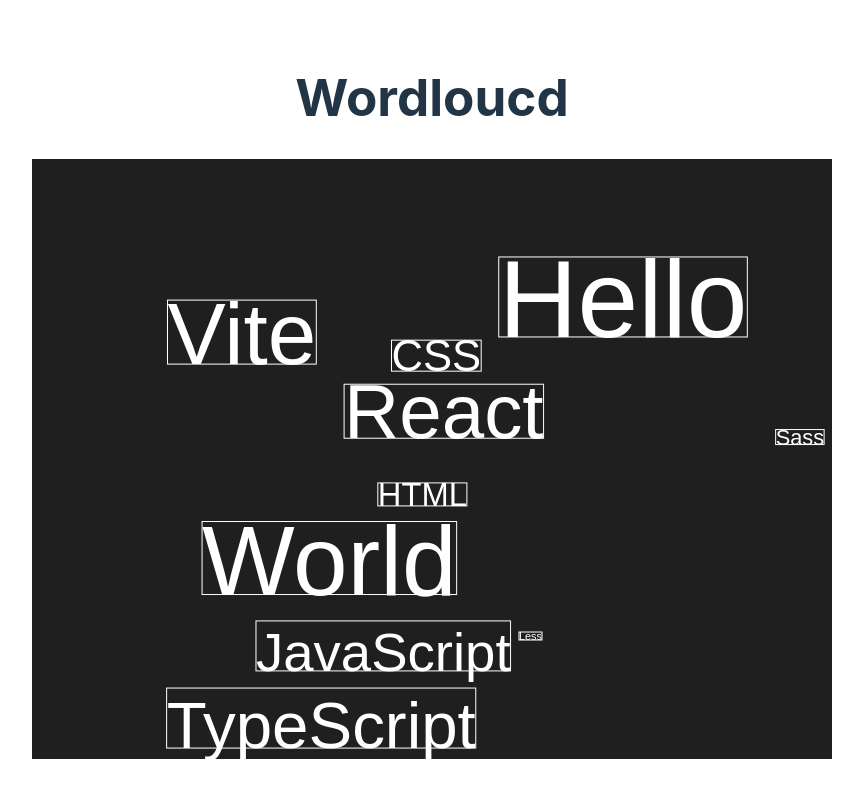
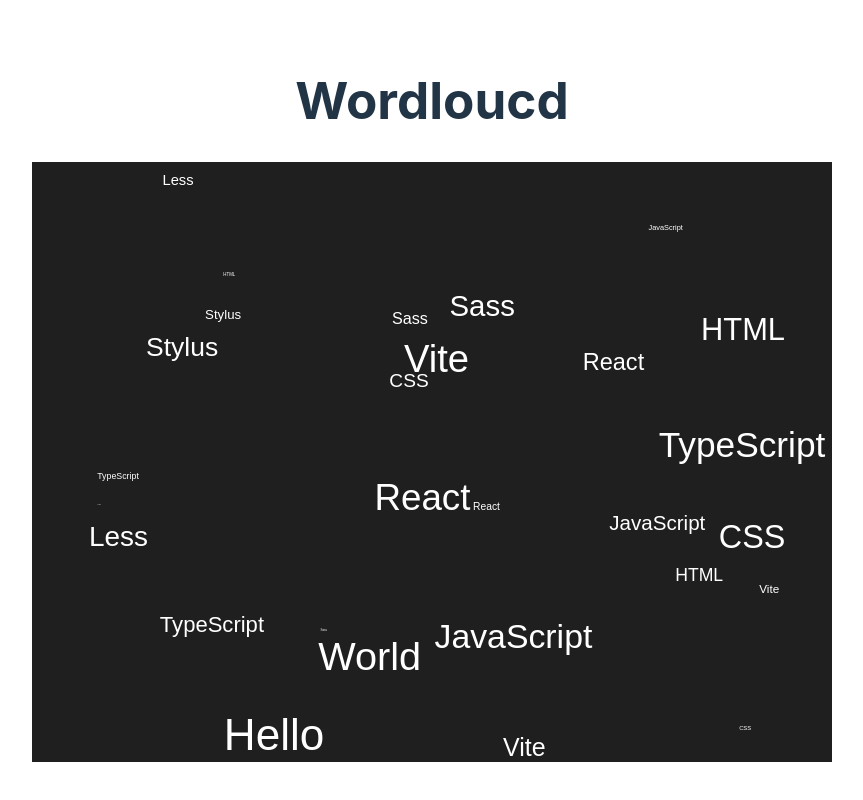
Before and after one commit to johansolbakken/wordcloud, a React (Vite) app: page / in a window 1280 px wide. Shown: the whole page, without its empty margins (208-1071 px from the left). Built offline with nearby package versions, Linux system fonts and the light colour scheme.

Commit message:
Fix size

```diff
--- a/src/App.tsx
+++ b/src/App.tsx
@@ -10,23 +10,60 @@
   const words = [
     { text: "Hello", score: 1 },
     { text: "World", score: 0.9 },
-    { text: "Vite", score: 0.8 },
-    { text: "React", score: 0.7 },
-    { text: "TypeScript", score: 0.6 },
-    { text: "JavaScript", score: 0.5 },
-    { text: "CSS", score: 0.4 },
-    { text: "HTML", score: 0.3 },
-    { text: "Sass", score: 0.2 },
-    { text: "Less", score: 0.1 },
+    { text: "Vite", score: 0.8666 },
+    { text: "React", score: 0.83333 },
+    { text: "TypeScript", score: 0.8 },
+    { text: "JavaScript", score: 0.76666 },
+    { text: "CSS", score: 0.73333 },
+    { text: "HTML", score: 0.7 },
+    { text: "Sass", score: 0.66666 },
+    { text: "Less", score: 0.63333 },
+    { text: "Stylus", score: 0.6 },
+    { text: "Vite", score: 0.56666 },
+    { text: "React", score: 0.53333 },
+    { text: "TypeScript", score: 0.5 },
+    { text: "JavaScript", score: 0.46666 },
+    { text: "CSS", score: 0.43333 },
+    { text: "HTML", score: 0.4 },
+    { text: "Sass", score: 0.36666 },
+    { text: "Less", score: 0.33333 },
+    { text: "Stylus", score: 0.3 },
+    { text: "Vite", score: 0.26666 },
+    { text: "React", score: 0.23333 },
+    { text: "TypeScript", score: 0.2 },
+    { text: "JavaScript", score: 0.16666 },
+    { text: "CSS", score: 0.13333 },
+    { text: "HTML", score: 0.1 },
+    { text: "Sass", score: 0.06666 },
+    { text: "Less", score: 0.03333 },
   ];
 
   const [word, setWord] = useState<Word | null>(null);
+
+  const colorScheme = [
+    "#ff0000",
+    "#00ff00",
+    "#0000ff",
+    "#ffff00",
+    "#00ffff",
+    "#ff00ff",
+    "#ff8000",
+    "#ff0080",
+    "#8000ff",
+    "#0080ff",
+  ];
 
   return (
     <div className="App">
       <h1>Wordloucd</h1>
       <p>{word?.text}</p>
-      <WordCloud words={words} onWordClicked={(word) => setWord(word)} showRects />
+      <div style={{ width: 800, height: 600 }}>
+        <WordCloud
+          words={words}
+          onWordClicked={(word) => setWord(word)}
+          colorScheme={colorScheme}
+        />
+      </div>
     </div>
   );
 }
```
